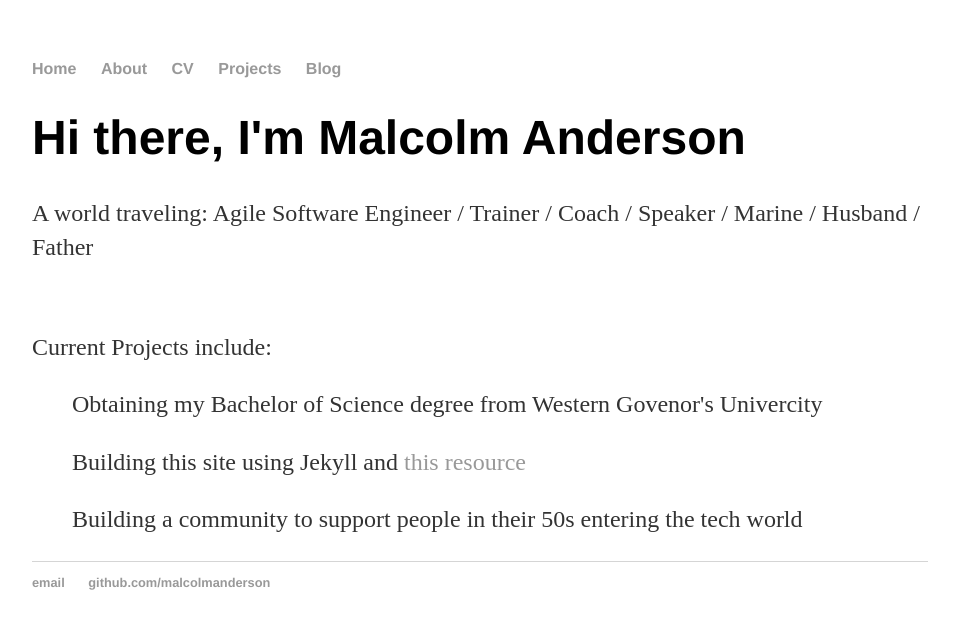
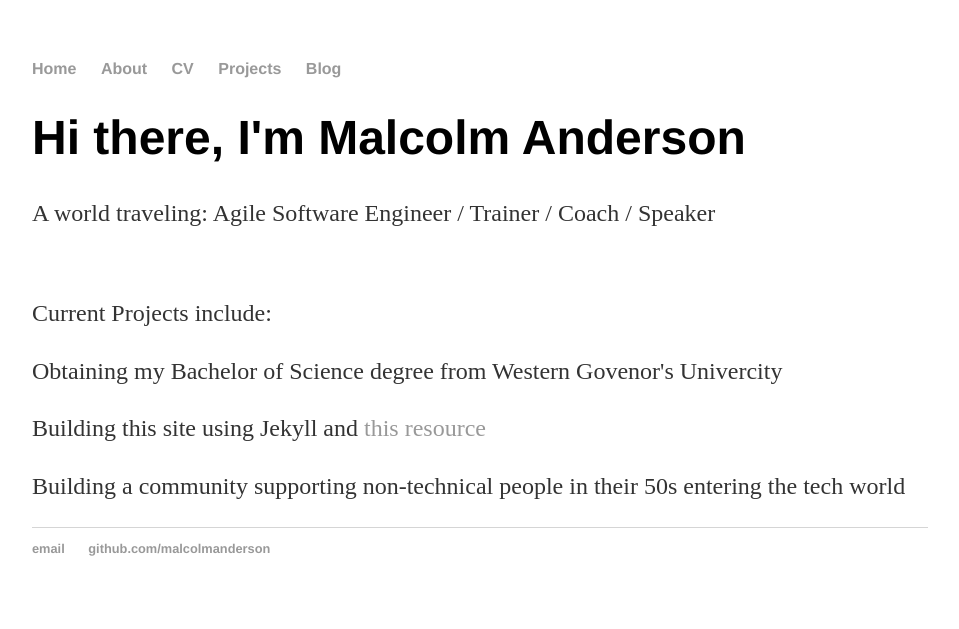
Before and after one commit to MalcolmAnderson/malcolmanderson.github.io, a Jekyll site: the page built from index.html, in a window 1280 px wide. Shown: the top 629 px of the page, without its empty margins (160-1119 px from the left). Built offline with Jekyll 4.4.1, drawn with Linux system fonts in a browser that asks for light colours.

Commit message:
Update text before going to bed.

```diff
--- a/css/main.css
+++ b/css/main.css
@@ -41,7 +41,3 @@ ul.posts {
 ul.posts li {
     list-style: none;
 }
-
-.tab{
-    margin-left: 40px;
-}
--- a/index.html
+++ b/index.html
@@ -4,10 +4,10 @@ title: Malcolm Anderson, Agile Software Engineer and Trainer
 ---
 <div class="blurb">
     <h1>Hi there, I'm Malcolm Anderson</h1>
-    <p>A world traveling: Agile Software Engineer / Trainer / Coach / Speaker / Marine  / Husband / Father</p>
+    <p>A world traveling: Agile Software Engineer / Trainer / Coach / Speaker</p>
     <br>
     <p>Current Projects include:</p>
-    <p class="tab">Obtaining my Bachelor of Science degree from Western Govenor's Univercity</p>
-    <p class="tab">Building this site using Jekyll and <a href="http://jmcglone.com/guides/github-pages/">this resource</a></p>
-    <p class="tab">Building a community to support people in their 50s entering the tech world</p>
+    <p>Obtaining my Bachelor of Science degree from Western Govenor's Univercity</p>
+    <p>Building this site using Jekyll and <a href="http://jmcglone.com/guides/github-pages/">this resource</a></p>
+    <p>Building a community supporting non-technical people in their 50s entering the tech world</p>
 </div>
```
